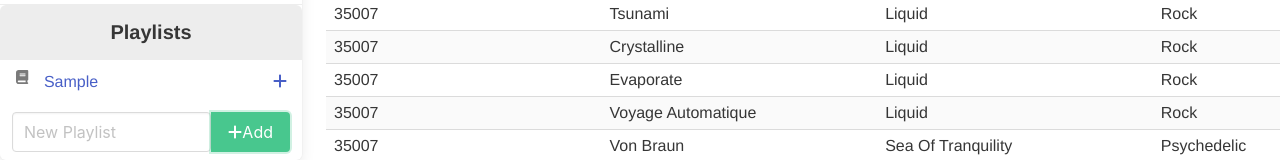
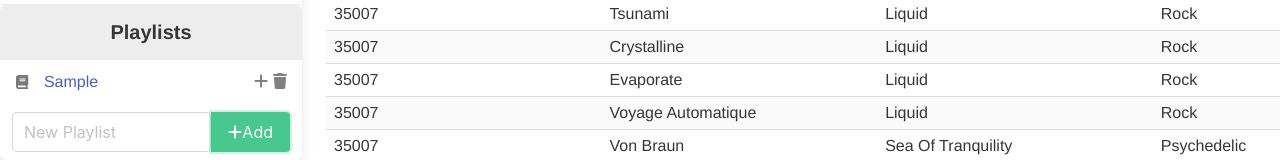
Before and after one commit to JustynaWiniarska/tv-show-tracker, a Vue app: page / in a window 1280 px wide. Both pictures are taken after typing "Sample" into the empty fields and a click on the button "Add". Shown: the part 120-280 px from the top of the page. Built offline with nearby package versions, Linux system fonts and the light colour scheme.

Commit message:
Adds ability to delete a playlist

```diff
--- a/src/components/Playlists.vue
+++ b/src/components/Playlists.vue
@@ -11,13 +11,16 @@
       class="playlist-item"
     >
       <router-link :to="'playlist/' + playlist.slug">
-        <span class="panel-icon"><fa-icon icon="book" /></span>
+        <span class="panel-icon"><fa-icon icon="book" class="playlist-book-icon" /></span>
         {{ playlist.name }}
       </router-link>
 
+        <span class="playlist-icons">
+          <a v-if="!playlist.adding" @click="enableSongAdding(index)" title="Enable adding songs"><fa-icon icon="plus" /></a>
+          <a v-if="playlist.adding" @click="disableSongAdding(index)" title="Disable adding songs"><fa-icon icon="list-ol" /></a>
 
-        <a v-if="!playlist.adding" @click="enableSongAdding(index)" title="Enable adding songs"><fa-icon icon="plus" /></a>
-        <a v-if="playlist.adding" @click="disableSongAdding(index)" title="Disable adding songs"><fa-icon icon="list-ol" /></a>
+          <a @click="deletePlaylist(index)" ><fa-icon icon="trash" /></a>
+        </span>
 
     </p>
     <div class="panel-block">
@@ -75,7 +78,9 @@ export default {
     },
     disableSongAdding (index) {
       this.playlists[index].adding = false
-      console.log( 'disabling', this.playlists[index])
+    },
+    deletePlaylist (index) {
+      this.playlists.splice(index, 1)
     },
     slugify (name) {
       return name.toString().toLowerCase().trim()
@@ -94,4 +99,11 @@ export default {
   justify-content: space-between;
   padding: 10px 15px;
 }
+.playlist-book-icon {
+  margin-top: 5px;
+}
+.playlist-icons a {
+  margin-left: 5px;
+  color: grey;
+}
 </style>
```
